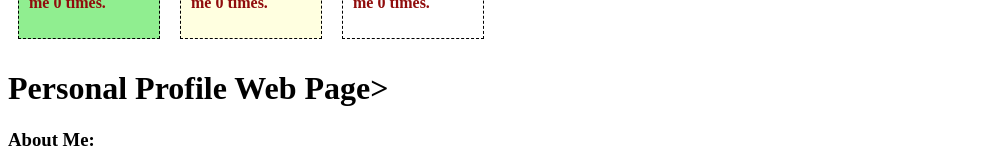
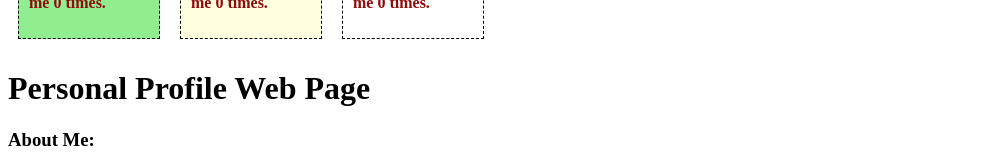
Before and after one commit to kporoceo/webprog-vuejs, a Vue app in the folder vue-project/: page / in a window 1280 px wide. Shown: the part 226-386 px from the top of the page, without its empty margins (0-1000 px from the left). Built offline with nearby package versions, Linux system fonts and the light colour scheme.

Commit message:
rand edits

```diff
--- a/vue-project/src/App.vue
+++ b/vue-project/src/App.vue
@@ -34,7 +34,7 @@
     width: 120px;
     margin: 10px;
     padding: 10px;
-    background-color: lightred;
+    background-color: lightorange;
   }
 
 #app > div:hover {
--- a/vue-project/src/components/PersonalProfile.vue
+++ b/vue-project/src/components/PersonalProfile.vue
@@ -1,6 +1,6 @@
 <template>
 <div>
-    <header> <h1> Personal Profile Web Page> </h1> </header>
+    <header> <h1> Personal Profile Web Page </h1> </header>
         <div class="grid-container">
             <div class="about-me">
                 <h3>About Me:</h3>
```
